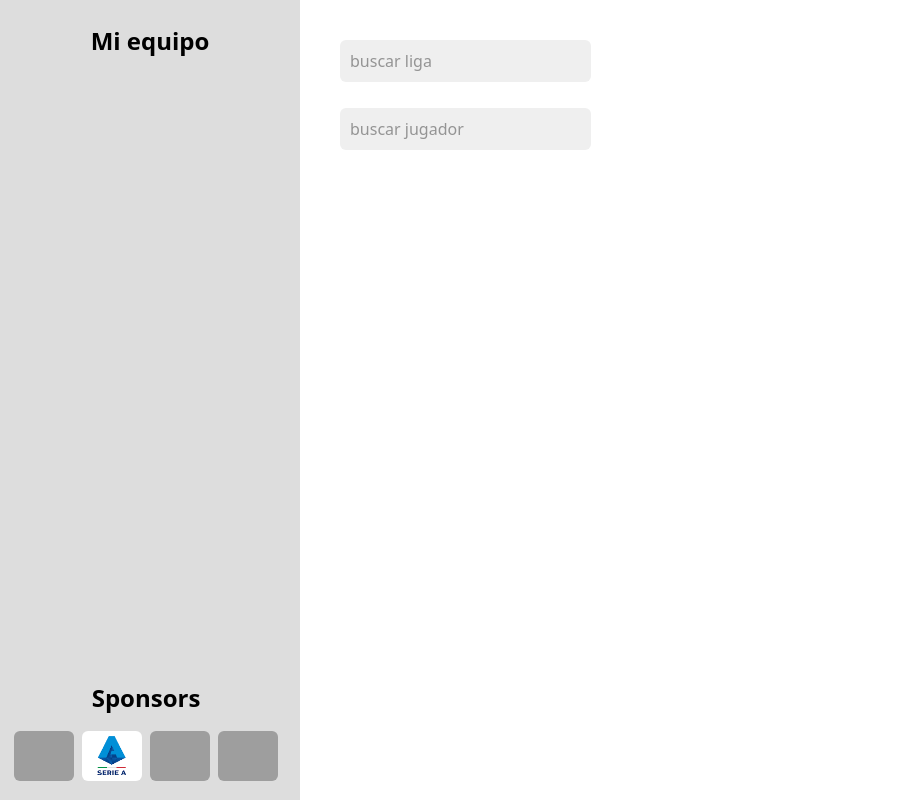
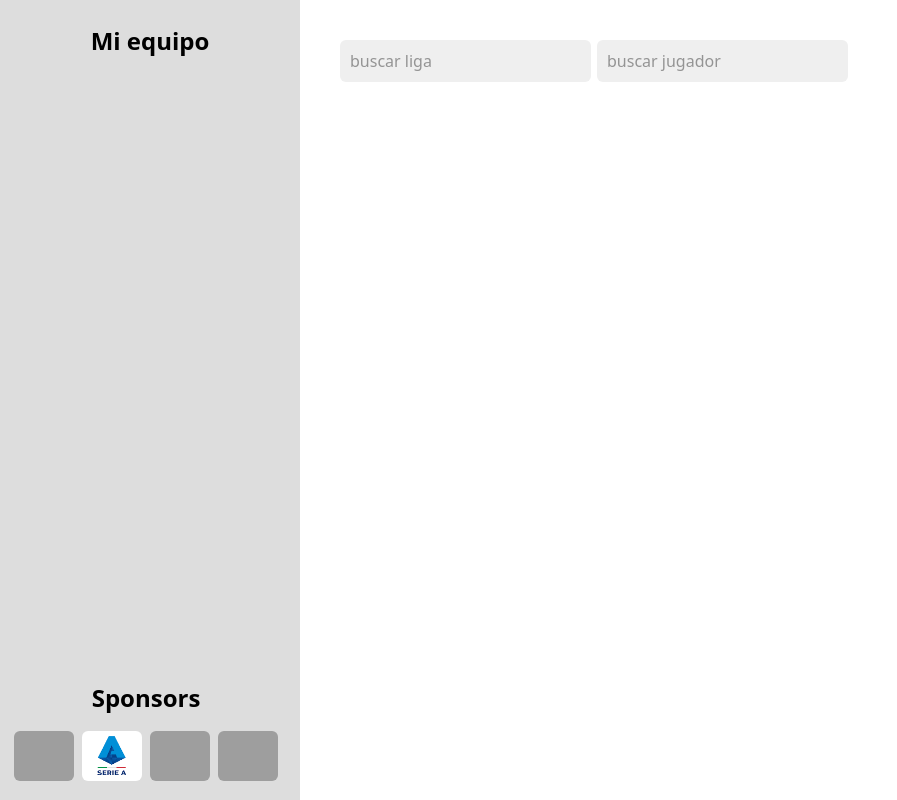
Before and after one commit to Alejandro04/FantasyFootball, an Angular app: page / in a window 1280 px wide. Shown: the whole page, without its empty margins (0-897 px from the left). Built offline with nearby package versions, Linux system fonts and the light colour scheme; grey boxes are pictures that could not be loaded.

Commit message:
add some styles

```diff
--- a/src/app/team/team.component.html
+++ b/src/app/team/team.component.html
@@ -1,5 +1,6 @@
 <section class="leagueContainer">
-  <input placeholder="buscar liga" (change)="searchLeagues($event)">
+  <div>
+    <input placeholder="buscar liga" (keyup)="searchLeagues($event)">
     <div class="leagueItemContainer" *ngIf="showLeagues">
       <ul *ngFor="let league of leagues">
         <li (click)="selectLeague(league)">
@@ -11,11 +12,14 @@
       <label>Liga seleccionada: </label>
       {{ selectedLeague.name }} de {{ selectedLeague.country }}
     </div>
+  </div>
+  <div>
+    <input placeholder="buscar jugador" (keyup)="searchPlayers($event)">
+  </div>
 </section>
 
 
 <section class="playerContainer">
-  <input placeholder="buscar jugador" (change)="searchPlayers($event)">
   <div>
     <section class="selectPlayerContainer" *ngIf="showPlayer">
       <img src="{{ player?.photo }}" alt="{{ player?.name }}" />
@@ -24,13 +28,13 @@
         <div> <label>Edad: </label> {{ player?.age }} </div>
         <div> <label>Nacionalidad: </label> {{ player?.nationality }} </div>
         <div> <label>Posición: </label> {{ player?.position }} </div>
-        <button (click)="savePlayer()"> Fichar </button>
+        <button (click)="savePlayer()" *ngIf="!savedPlayer"> Fichar </button>
       </div>
     </section>
     <section *ngIf="savedPlayer">
       <h2>Felicidades!</h2>
       <p> Has fichado a {{ player?.name }} </p>
+      <button (click)="cleanAllState()"> Fichar otro jugador </button>
     </section>
   </div>
-
 </section>
--- a/src/app/team/team.component.scss
+++ b/src/app/team/team.component.scss
@@ -5,6 +5,10 @@
   label {
     font-weight: bold;
   }
+}
+
+.leagueContainer{
+  display: flex;
 }
 
 .leagueItemContainer {
--- a/src/app/team/team.component.ts
+++ b/src/app/team/team.component.ts
@@ -77,4 +77,12 @@ export class TeamComponent implements OnInit, OnDestroy {
 
     this.savedPlayer = true;
   }
+
+  cleanAllState(){
+    this.showPlayer = false;
+    this.savedPlayer = false;
+    this.showSelectedLeague = false;
+    this.selectedLeague = "";
+    this.showLeagues = true;
+  }
 }
```
Lines whose indentation alone changed are shown as unchanged.
